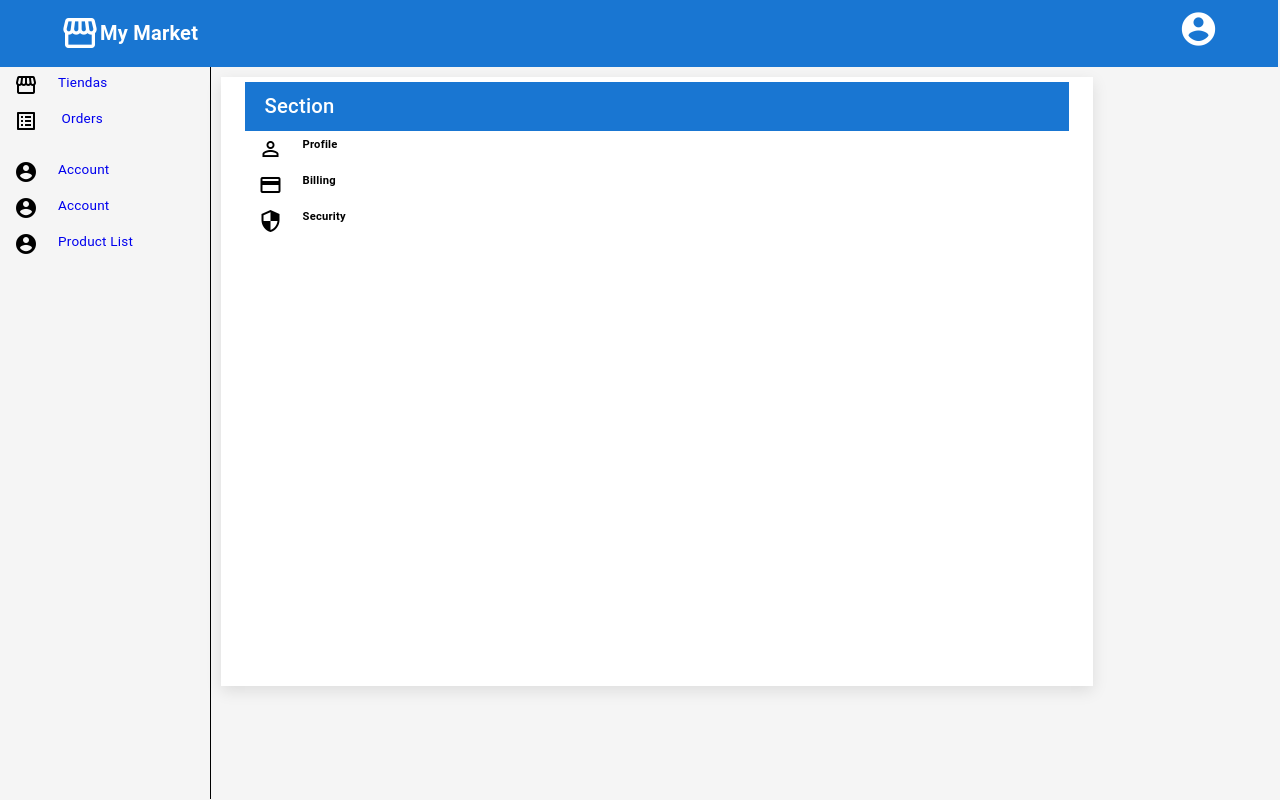
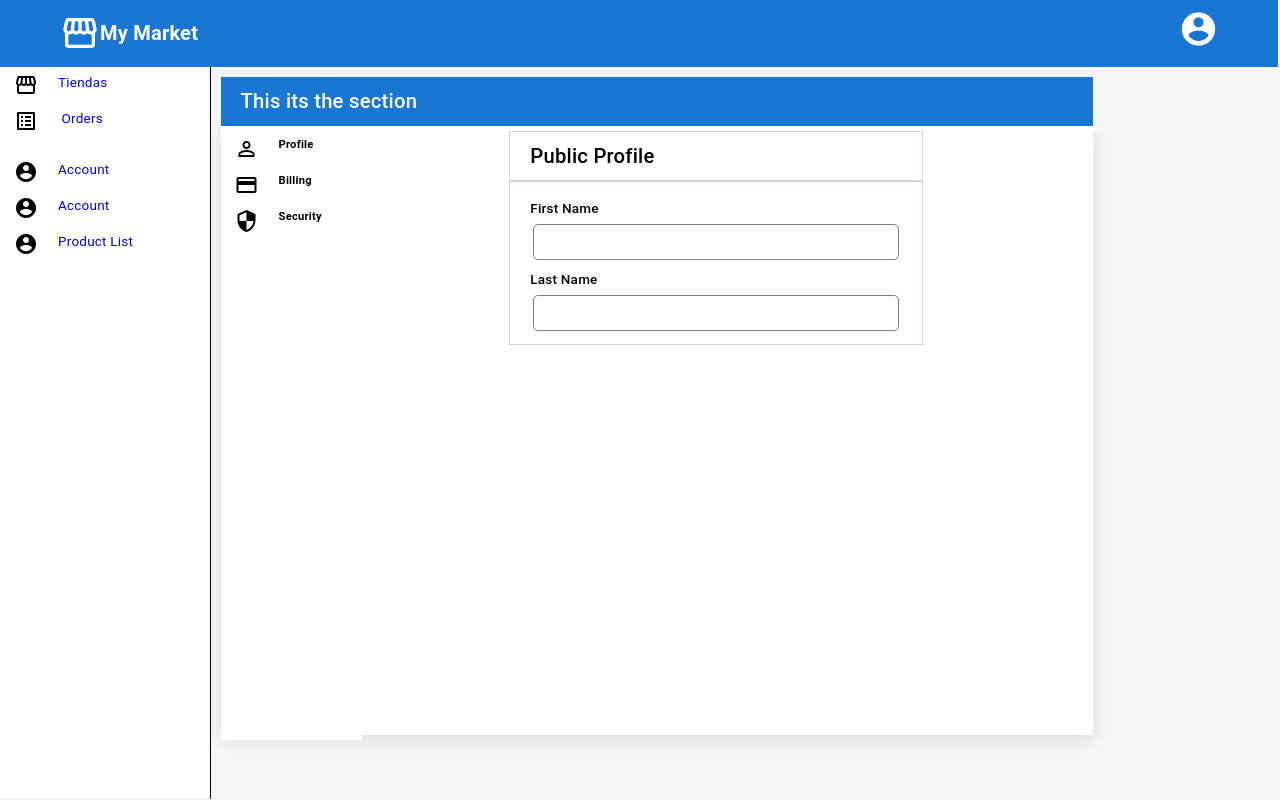
Before and after one commit to MiguelMartinez624/react-seed, a React (Create React App) app: page /secure/account in a window 1280 px wide. Built offline with nearby package versions, Linux system fonts and the light colour scheme.

Commit message:
some modules change to TS

```diff
--- a/src/components/content-wrappers/card/Card.jsx
+++ /dev/null
@@ -1,13 +0,0 @@
-import React from 'react';
-import "./card.scss";
-
-export const Card = ({ children }) => {
-    return (
-        <div className="card">
-            <div style={{ padding: "5px 24px",height:"100%" }}>
-
-                {children}
-            </div>
-        </div>
-    )
-}
--- /dev/null
+++ b/src/components/content-wrappers/card/Card.tsx
@@ -0,0 +1,13 @@
+import React, { FC } from 'react';
+import "./card.scss";
+
+export const Card: FC<{ children: any, style?: any }> = ({ children, style }) => {
+    return (
+        <div className="card">
+            <div style={{ padding: "5px 24px", height: "100%" ,...style}}>
+
+                {children}
+            </div>
+        </div>
+    )
+}
--- /dev/null
+++ b/src/components/content-wrappers/index.ts
@@ -0,0 +1,2 @@
+export { SoftCard } from "./soft-card/SoftCard";
+export { Card } from "./card/Card";
--- a/src/components/content-wrappers/soft-card/SoftCard.jsx
+++ /dev/null
@@ -1,13 +0,0 @@
-import React from 'react';
-import "./soft-card.scss";
-
-export const SoftCard = ({ children, className }) => {
-    return (
-        <div className={`soft-card ${className}`} >
-            <div style={{  height: "100%" }}>
-
-                {children}
-            </div>
-        </div>
-    )
-}
--- /dev/null
+++ b/src/components/content-wrappers/soft-card/SoftCard.tsx
@@ -0,0 +1,16 @@
+import React, { FC } from 'react';
+import "./soft-card.scss";
+import { ResponsiveCol } from '../response-col/ResponsiveCol';
+
+export const SoftCard: FC<any> = ({ children, className}) => {
+    return (
+
+        <div className={`soft-card ${className}`} >
+            <div style={{ height: "100%" }}>
+
+                {children}
+            </div>
+        </div>
+
+    )
+}
--- a/src/components/dashboard/profile/components/Profile.tsx
+++ b/src/components/dashboard/profile/components/Profile.tsx
@@ -1,8 +1,10 @@
 import React, { Component } from 'react'
 
-import { Card } from '../../../content-wrappers/card/Card'
+import { Card } from '../../../content-wrappers'
 import Sidebar from '../../../layout/sidebar/Sidebar'
-import { SectionBar } from '../../../layout'
+import { SectionBar, Section } from '../../../layout'
+import { SoftCard } from '../../../content-wrappers'
+import { ProfileForm } from './ProfileForm'
 
 const profileOptions = [
     { icon: () => <span className="material-icons">perm_identity</span>, content: () => <h5>Profile</h5> },
@@ -14,17 +16,24 @@ export class Profile extends Component<any, any> {
     render() {
         return (
             <div className="col-10 h-10">
-                <Card>
-                    <SectionBar width={12}>
-                        Section
+                <SectionBar width={12}>
+                    This its the section
                     </SectionBar>
-                    <div className="col-2 h-12">
-                        <Sidebar options={profileOptions}
+                <div className="col-12 h-12">
+                    <Card style={{paddingLeft:'0px'}}>
+                        <div className="h-12 col-2">
 
-                        ></Sidebar>
-                    </div>
-                    <div className="col-8 h-12"></div>
-                </Card>
+                            <Sidebar options={profileOptions} />
+
+                        </div>
+                        <div className="h-12 col-10 f-center">
+                            <div className="h-12 col-7">
+
+                            <ProfileForm></ProfileForm>
+                            </div>
+                        </div>
+                    </Card>
+                </div>
             </div>
         )
     }
--- a/src/components/dashboard/profile/components/ProfileForm.tsx
+++ b/src/components/dashboard/profile/components/ProfileForm.tsx
@@ -1,13 +1,22 @@
 
-import React, { Component } from 'react'
+import React, { Component, Fragment } from 'react'
 import { Card } from '../../../content-wrappers/card/Card'
-import Sidebar from '../../../layout/sidebar/Sidebar'
+import { Input } from '../../../forms'
+import { Section } from '../../../layout'
 
 export class ProfileForm extends Component<any, any> {
     render() {
         return (
-            <div className="col-10 h-10">
 
+            <div>
+                <Section width={12}>
+                    Public Profile
+                </Section>
+                <Section width={12}>
+
+                    <Input label="First Name"></Input>
+                    <Input label="Last Name"></Input>
+                </Section>
             </div>
         )
     }
--- a/src/components/layout/index.ts
+++ b/src/components/layout/index.ts
@@ -1 +1,2 @@
 export { SectionBar } from "./section-bar/SectionBar";
+export { Section } from "./section/Section"
--- a/src/components/layout/section-bar/section-bar.scss
+++ b/src/components/layout/section-bar/section-bar.scss
@@ -3,6 +3,7 @@
     display: flex;
     align-items: center;
     font-weight: 500;
+    position: relative;
 }
 
 
--- a/src/components/layout/section/Section.jsx
+++ b/src/components/layout/section/Section.tsx
@@ -1,7 +1,7 @@
-import React from 'react';
+import React, { FC } from 'react';
 import "./section.scss";
 
-export function Section({ children, width }) {
+export const Section: FC<{ width: number }> = ({ children, width }) => {
     return (
         <div className={`section col-${width !== undefined ? width : 12}`}>
             <div className="section-content">
--- a/src/components/layout/sidebar/Sidebar.tsx
+++ b/src/components/layout/sidebar/Sidebar.tsx
@@ -8,7 +8,7 @@ export class Sidebar extends Component<SidebarProps, any> {
     render() {
         const { options } = this.props
         return (
-            <div className="col-12 h-12">
+            <div className="col-12 h-12 second">
                 {options.map((option: any, i: number) => <OptionItem key={i} option={option}></OptionItem>)}
             </div>
         )
--- a/src/components/layout/sidebar/option-item/OptionItem.tsx
+++ b/src/components/layout/sidebar/option-item/OptionItem.tsx
@@ -15,7 +15,7 @@ function getContent(option: any) {
 
 export const OptionItem: FC<any> = ({ option }) => {
     return (
-        <div className="col-12 sidebar-option" >
+        <div className="col-12 sidebar-option " >
             <label style={{ paddingLeft: '14px', display: 'flex' }} className="col-12" htmlFor="0">
                 {
 
```
